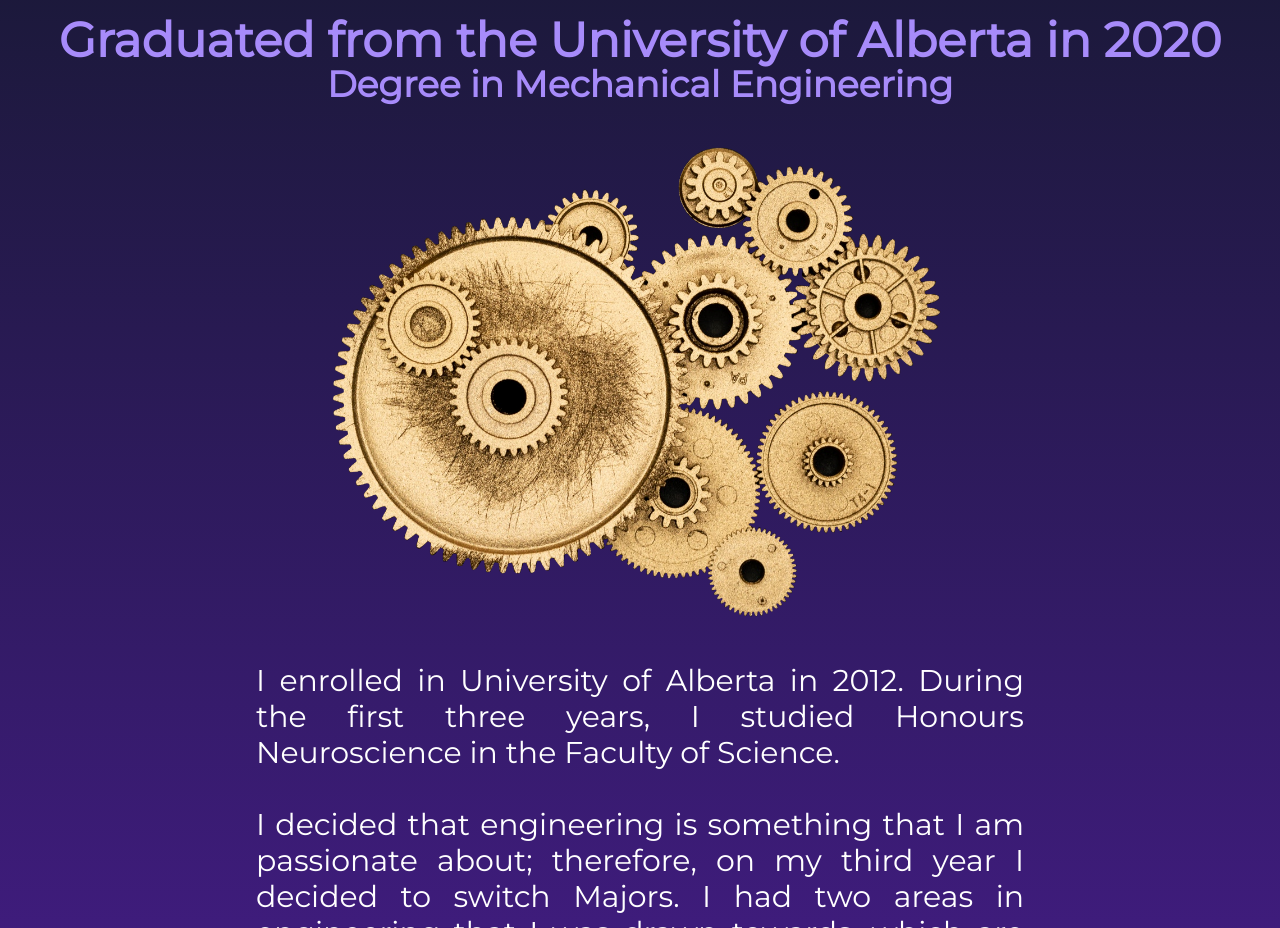
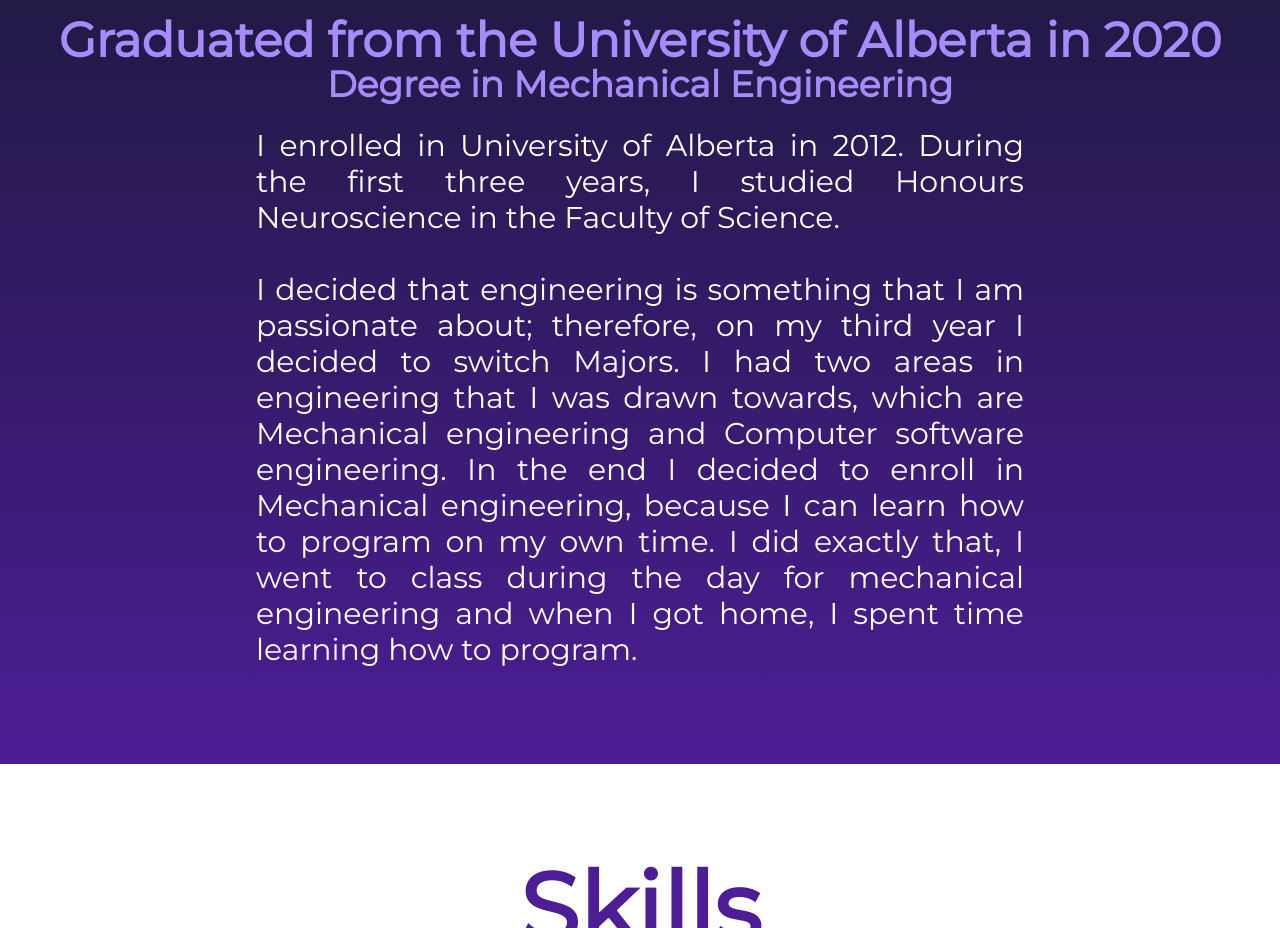
Before and after one commit to shift3h3/personal-website, a React (Create React App) app: page / in a window 1280 px wide. Shown: the part 2020-2948 px from the top of the page. Built offline with nearby package versions, Linux system fonts and the light colour scheme.

Commit message:
eliminated gear

```diff
--- a/src/Pages/Home.js
+++ b/src/Pages/Home.js
@@ -1,7 +1,7 @@
 import React from "react";
 import VideoTitle from "../Components/VideoTitle";
 import Carousel from "../Components/Carousel";
-import Gears from "../Assets/Images/gears.png";
+// import Gears from "../Assets/Images/gears.png";
 
 const Home = () => {
   // run this code on rendering thats what useeffect does
@@ -49,7 +49,7 @@
           </h1>
         </div>
         <div className="my-6">
-          <img className="w-3/5 mx-auto" src={Gears} alt="" />
+          {/* <img className="w-3/5 mx-auto" src={Gears} alt="" /> */}
         </div>
         <p className="md:w-3/5 md:mx-auto mx-6 lg:text-3xl md:text-2xl text-xl md:text-justify">
           I enrolled in University of Alberta in 2012. During the first three
```
